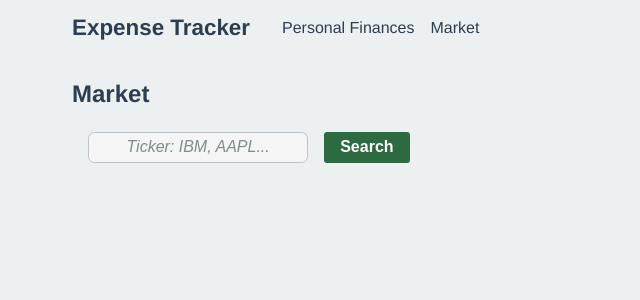
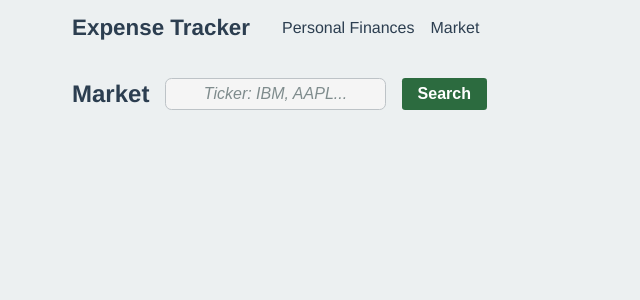
Before and after one commit to andrebarros7201/expense-tracker, a React (Vite) app: page /market in a window 1280 px wide. Shown: the top 300 px of the page, without its empty margins (0-640 px from the left). Built offline with nearby package versions, Linux system fonts and the light colour scheme.

Commit message:
align market title with search box

```diff
--- a/src/components/budget/components/budgetDistributionItem/BudgetDistributionitem.module.scss
+++ b/src/components/budget/components/budgetDistributionItem/BudgetDistributionitem.module.scss
@@ -1,4 +1,4 @@
-@import "../../../../styles/colors";
+@import "../../../../styles/main.scss";
 
 .distribution__category {
   display: grid;
@@ -24,18 +24,6 @@
   animation: fadeIn 0.5s;
 }
 
-@keyframes fadeIn {
-  0% {
-    transform: scaleY(0.8);
-    opacity: 0;
-    transform-origin: top;
-  }
-  100% {
-    transform: scaleY(1);
-    opacity: 1;
-  }
-}
-
 .distribution__button {
   background-color: $color-primary;
   color: $color-text-light;
--- a/src/components/market/Market.jsx
+++ b/src/components/market/Market.jsx
@@ -14,8 +14,8 @@ export default function Market() {
       value={{ ticker, setTicker, tickerData, setTickerData }}
     >
       <main className={"container"}>
-        <h2>Market</h2>
         <div className={styles["market"]}>
+          <h2>Market</h2>
           <SearchBox />
         </div>
       </main>
--- a/src/components/market/Market.module.scss
+++ b/src/components/market/Market.module.scss
@@ -0,0 +1,7 @@
+.market {
+  display: flex;
+  flex-direction: row;
+  justify-content: flex-start;
+  align-items: center;
+  gap: 1rem;
+}
--- a/src/components/market/marketSearchBox/SearchBox.jsx
+++ b/src/components/market/marketSearchBox/SearchBox.jsx
@@ -29,7 +29,7 @@ export default function SearchBox() {
     }
   }
   return (
-    <section className={styles["search"]}>
+    <form className={styles["search"]}>
       <input
         className={"form__input"}
         type="text"
@@ -40,9 +40,13 @@ export default function SearchBox() {
         value={ticker}
         onChange={(e) => handleChange(e)}
       />
-      <button onClick={(e) => handleSubmit(e)} className={"button"}>
+      <button
+        type={"submit"}
+        onClick={(e) => handleSubmit(e)}
+        className={"button"}
+      >
         Search
       </button>
-    </section>
+    </form>
   );
 }
--- a/src/components/market/marketSearchBox/SearchBox.module.scss
+++ b/src/components/market/marketSearchBox/SearchBox.module.scss
@@ -2,5 +2,4 @@
   display: flex;
   flex-flow: row nowrap;
   gap: 1rem;
-  padding: 0 1rem 1rem 1rem;
 }
```
